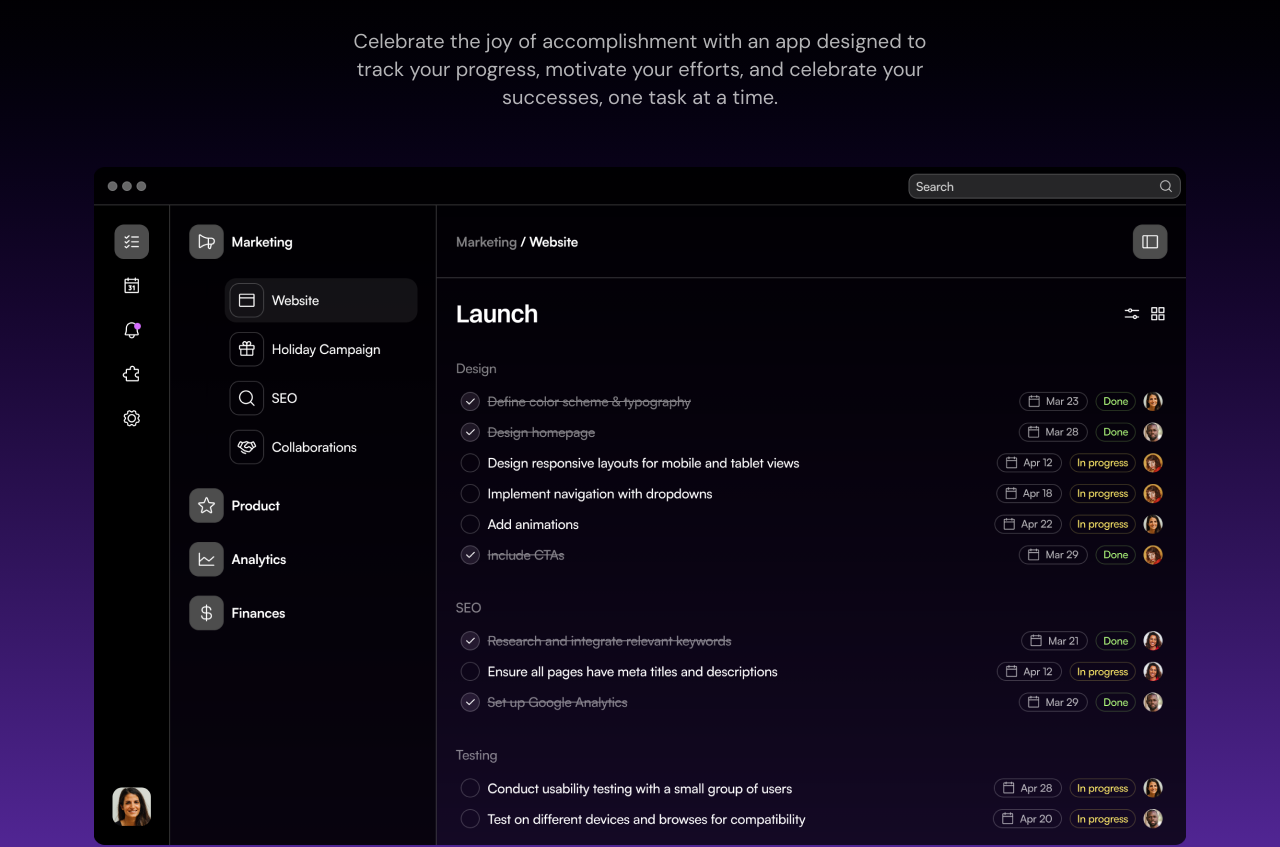
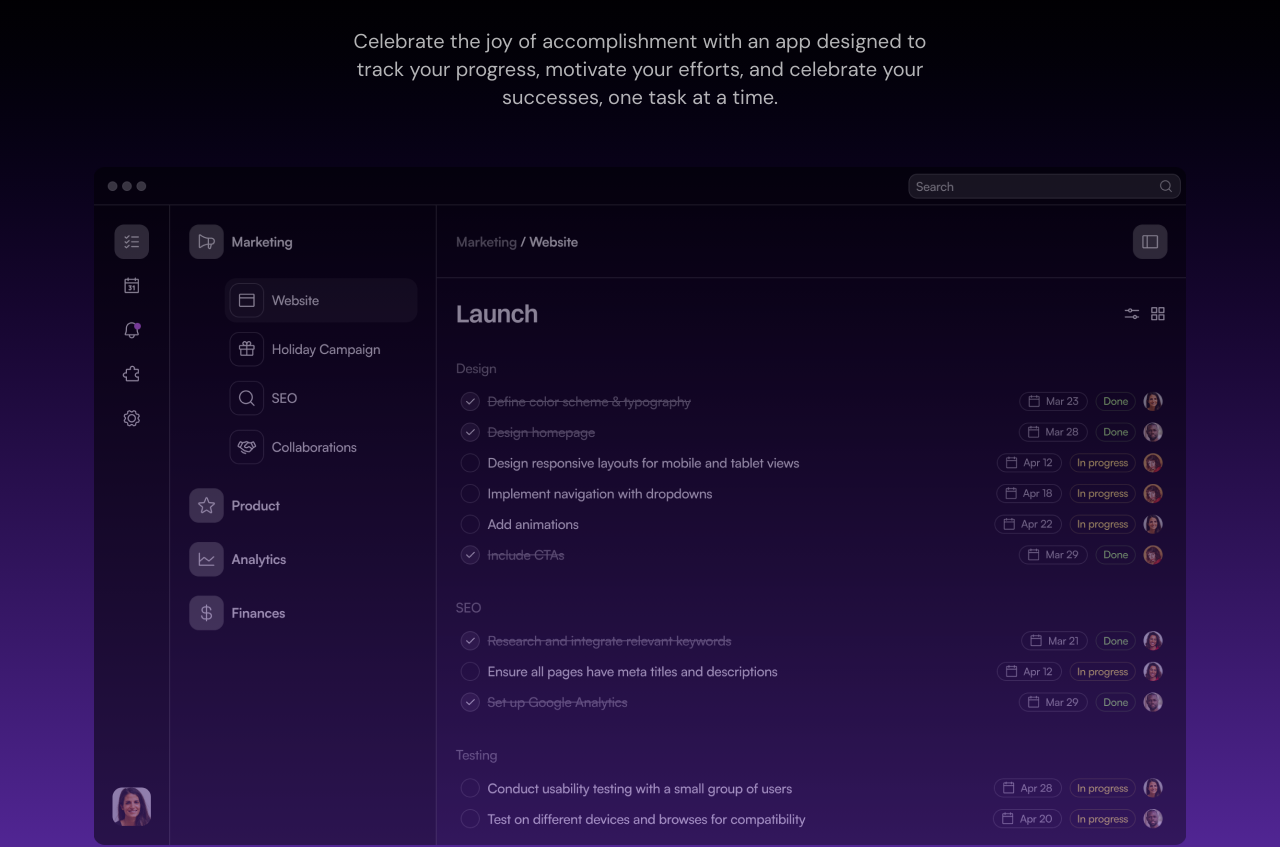
Before and after one commit to DivineUgorji/react-playground, a Next.js app in the folder 07-next-saas-page/: page / in a window 1280 px wide. Shown: the part 1961-2808 px from the top of the page. Built offline with nearby package versions, Linux system fonts and the light colour scheme.

Commit message:
next-saas-page: animate product showcase component 🎉

```diff
--- a/07-next-saas-page/src/components/ProductShowcase.tsx
+++ b/07-next-saas-page/src/components/ProductShowcase.tsx
@@ -1,7 +1,19 @@
+"use client";
+
 import Image from "next/image";
 import appScreen from "../assets/images/app-screen.png";
+import { motion, useScroll, useTransform } from "motion/react";
+import { useEffect, useRef } from "react";
 
 export const ProductShowcase = () => {
+  const appImageRef = useRef<HTMLImageElement>(null);
+  const { scrollYProgress } = useScroll({
+    target: appImageRef,
+    offset: ["start end", "end end"],
+  });
+
+  const rotateX = useTransform(scrollYProgress, [0, 1], [15, 0]);
+  const opacity = useTransform(scrollYProgress, [0, 1], [0.5, 1]);
   return (
     <div className="bg-black text-white text-center bg-linear-to-b from-black to-[#5D2CA8] py-[72px] sm:py-24">
       <div className="container">
@@ -16,7 +28,20 @@
           </p>
         </div>
         <div className="inline-flex">
-          <Image src={appScreen} alt="product screenshot" className="mt-14" />
+          <motion.div
+            style={{
+              opacity: opacity,
+              rotateX: rotateX,
+              transformPerspective: "800px",
+            }}
+          >
+            <Image
+              src={appScreen}
+              alt="product screenshot"
+              className="mt-14"
+              ref={appImageRef}
+            />
+          </motion.div>
         </div>
       </div>
     </div>
```
